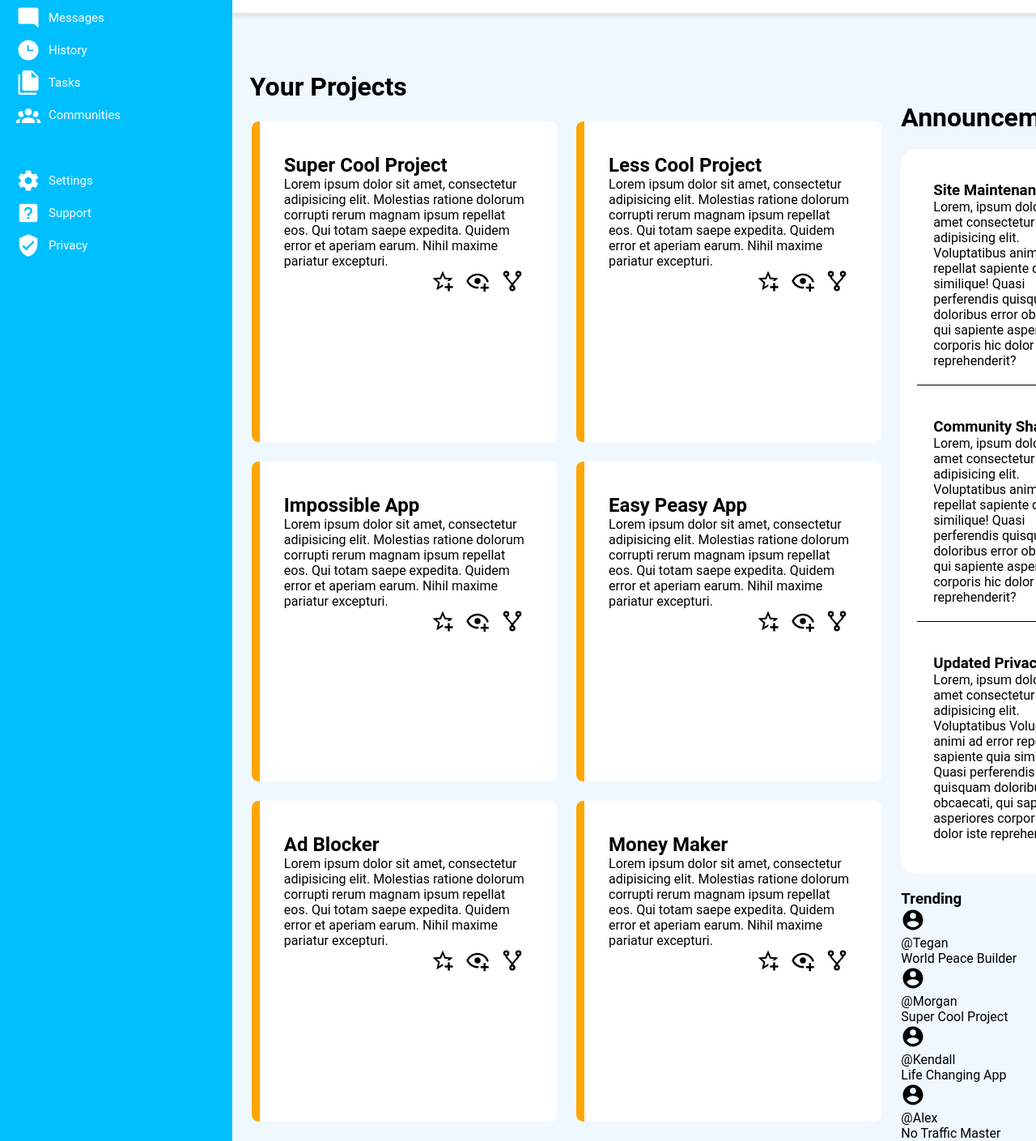
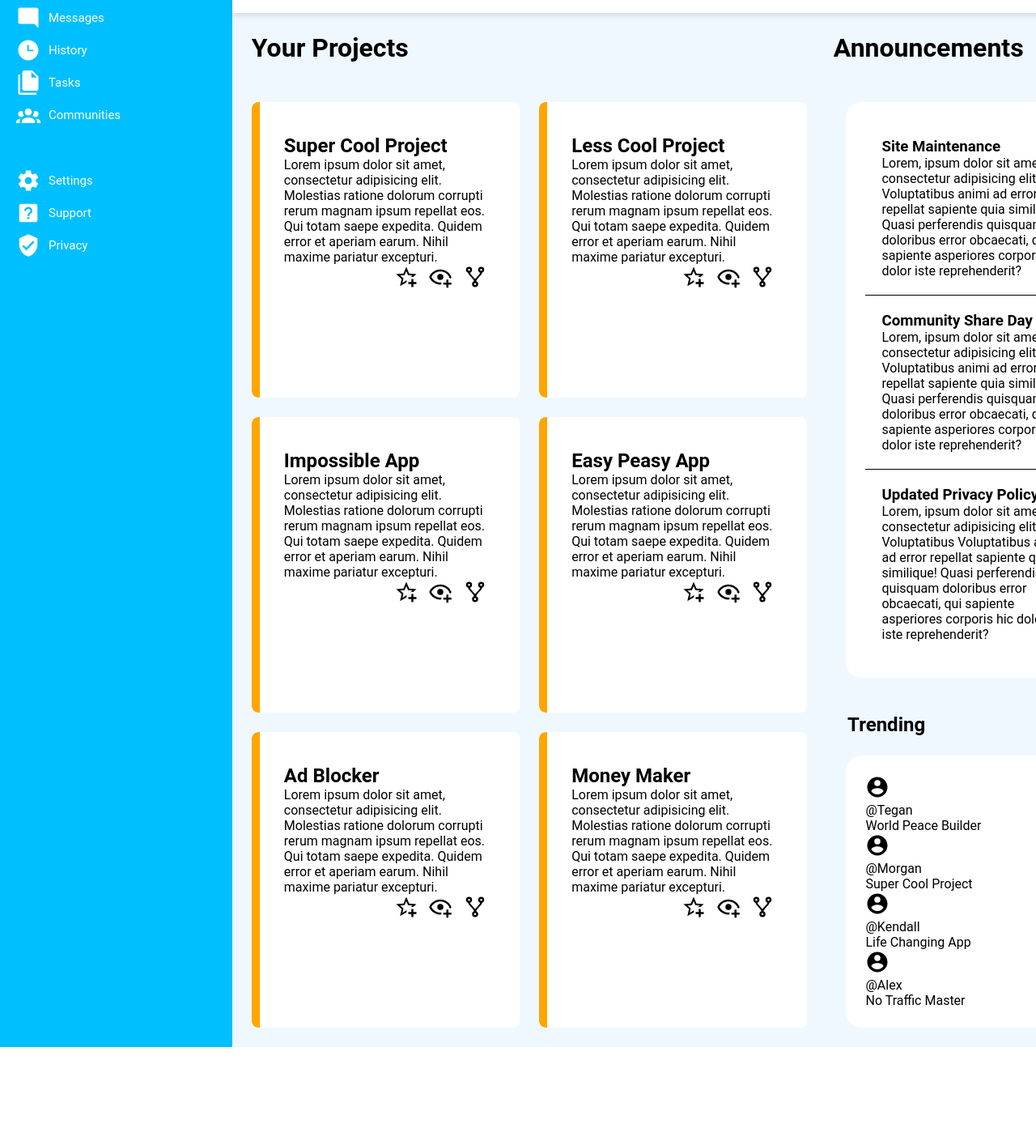
Before and after one commit to rubberart7/Admin-Dashboard, a plain HTML site: page index.html in a window 1280 px wide. Shown: the part 204-1613 px from the top of the page at 81% size. After the commit the page ends 1497 px from the top, so only its background shows below. Drawn offline with Linux system fonts and the light colour scheme.

Commit message:
sections setup

```diff
--- a/index.html
+++ b/index.html
@@ -84,8 +84,12 @@
         </div>
       </div>
 
+      <div class="top-headings">
+        <h1>Your Projects</h1>
+        <h1>Announcements</h1>
+      </div>
       <div class="main-content">
-        <h1 style="padding-left: 22px; padding-top: 22px;">Your Projects</h1>
+        <!-- <h1 style="padding-left: 22px; padding-top: 22px;">Your Projects</h1> -->
         <div class="projects">
           <div class="project-1">
             <h2>Super Cool Project</h2>
@@ -191,7 +195,7 @@
         </div>
 
         <div class="announcements-trending">
-          <h1>Announcements</h1>
+          <!-- <h1>Announcements</h1> -->
           <div class="announcements">
             <div class="announcements-content">
               <div class="site-maintanence">
@@ -227,7 +231,7 @@
           </div>
 
           <div class="trending">
-            <h3>Trending</h3>
+            <h2>Trending</h2>
             <div class="trending-content">
               <div class="account-1">
                 <img src="./icons/account-circle.svg" alt="account-pfp" />
--- a/style.css
+++ b/style.css
@@ -189,9 +189,9 @@ button {
 
 .main-content {
     display: grid;
-    grid-template-columns: 3fr 1fr;
+    grid-template-columns: 2fr 1fr;
+    grid-area: 1 / 1 / 3 / 3;
     background-color: aliceblue;
-    padding-top: 50px;
     overflow: hidden;
 }
 
@@ -209,6 +209,7 @@ button {
     padding: 40px;
     position: relative;
     overflow: hidden;
+    align-items: end;
 }
 
 .projects > div .project-icons {
@@ -230,19 +231,21 @@ button {
 }
 
 .announcements-trending {
-    grid-column: 2 / 3; /* Ensure this is the correct grid area for the announcements and trending section */
+    grid-column: 2 / -1; /* Ensure this is the correct grid area for the announcements and trending section */
     display: grid;
     gap: 20px;
 }
 
 .announcements-content {
     display: grid;
+    grid-template-columns: 1fr;
+    grid-row: 1 / -1;
     background: #fff; /* Adjust the background color as needed */
     border-radius: 20px;
-    padding: 20px;
+    padding: 1.5rem;
     position: relative;
     overflow: hidden;
-    gap: 20px;
+    margin: 1.5rem;
 }
 
 .announcements-content > div {
@@ -253,3 +256,25 @@ button {
 .announcements-content > div:last-child {
     border-bottom: none; /* Remove border for the last div */
 }
+
+.top-headings {
+    display: grid;
+    grid-template-columns: 1fr 1fr;
+    grid-auto-flow: column;
+    background-color: aliceblue;
+    padding: 1.5rem;
+    gap: 30vw;
+}
+.trending h2 {
+    padding-left: 2vw;
+}
+.trending-content {
+    display: grid;
+    grid-template-columns: 1fr;
+    background: #fff; /* Adjust the background color as needed */
+    border-radius: 20px;
+    padding: 1.5rem;
+    position: relative;
+    overflow: hidden;
+    margin: 1.5rem;
+}
```
